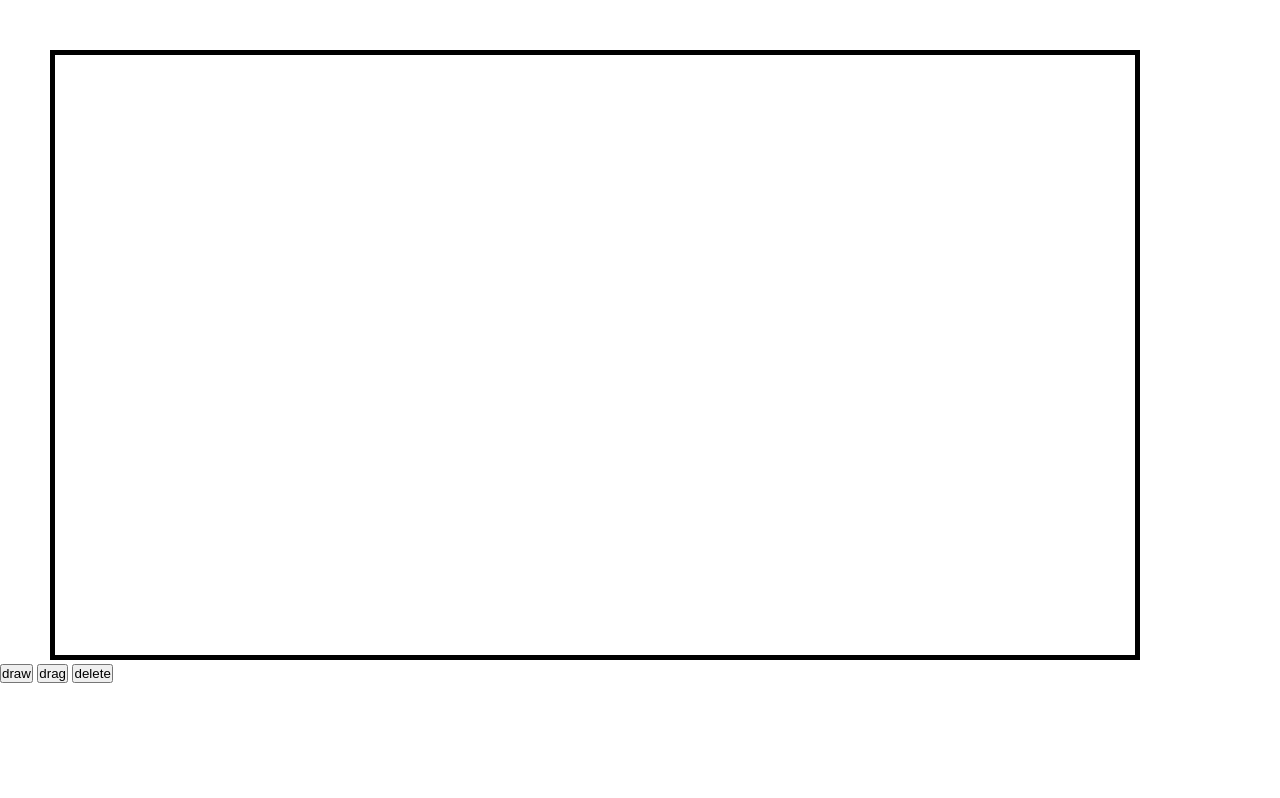
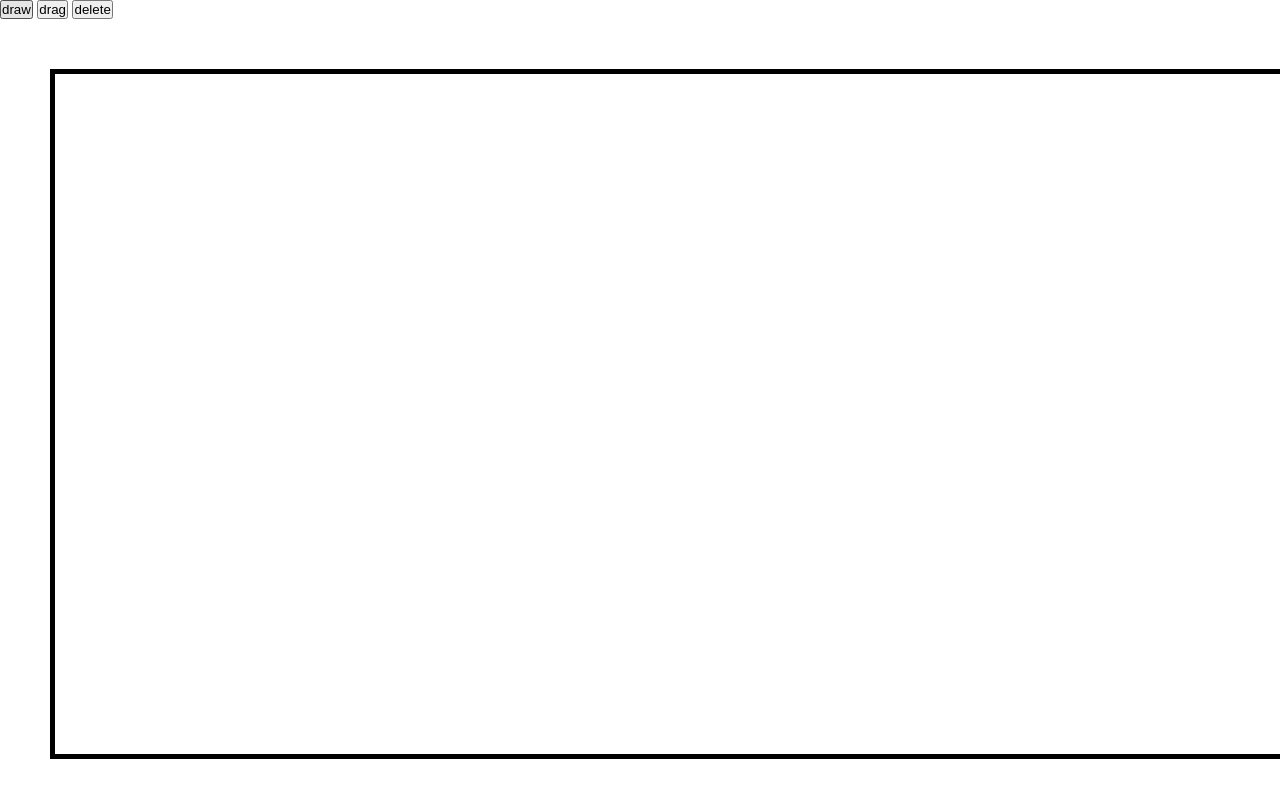
Before and after one commit to CandasKat/draw-drag-rectangle, a website: page index.html in a window 1280 px wide. Drawn offline with Linux system fonts and the light colour scheme.

Commit message:
2 files modified

```diff
--- a/index.html
+++ b/index.html
@@ -8,14 +8,14 @@
     <title>Drawing</title>
   </head>
   <body>
+    <div>
+      <button id="draw">draw</button>
+      <button id="drag">drag</button>
+      <button id="delete">delete</button>
+    </div>
     <canvas id="canvas"></canvas>
     <div>
       <span id="output"></span>
-      <div>
-        <button id="draw">draw</button>
-        <button id="drag">drag</button>
-        <button id="delete">delete</button>
-      </div>
     </div>
     <script src="index.js"></script>
   </body>
--- a/index.js
+++ b/index.js
@@ -4,8 +4,8 @@ let dragButton = document.getElementById('drag');
 let output = document.getElementById('output');
 let deleteButton = document.getElementById('delete');
 
-c.width = window.innerWidth - 200;
-c.height = window.innerHeight - 200;
+c.width = window.innerWidth - 50;
+c.height = window.innerHeight - 120;
 let ctx = c.getContext('2d');
 let draw = false;
 let mouseX = 0;
@@ -38,7 +38,6 @@ dragButton.addEventListener('click', (e) => {
 
 deleteButton.addEventListener('click', (e) => {
   ctx.clearRect(0, 0, c.width, c.height);
-  ctx.fillRect(0, 0, c.width, c.height);
   isDraggable = false;
   isDrawable = false;
 });
```
